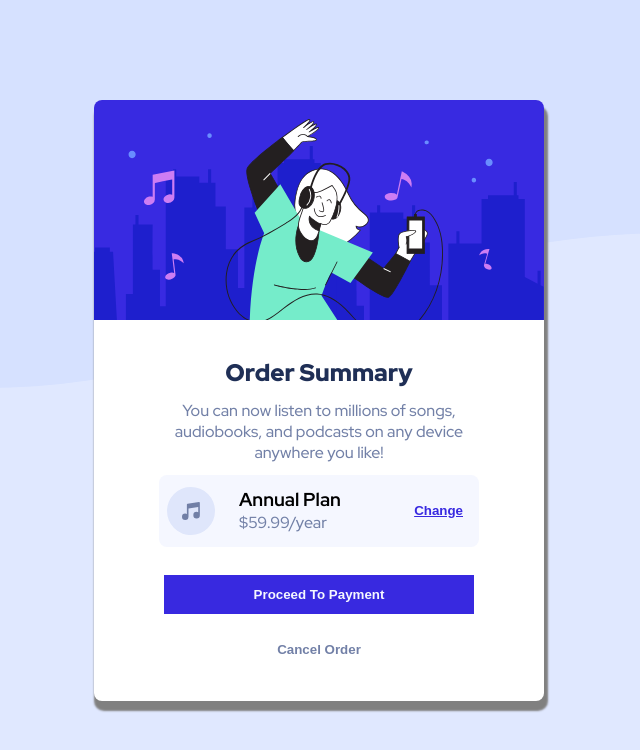
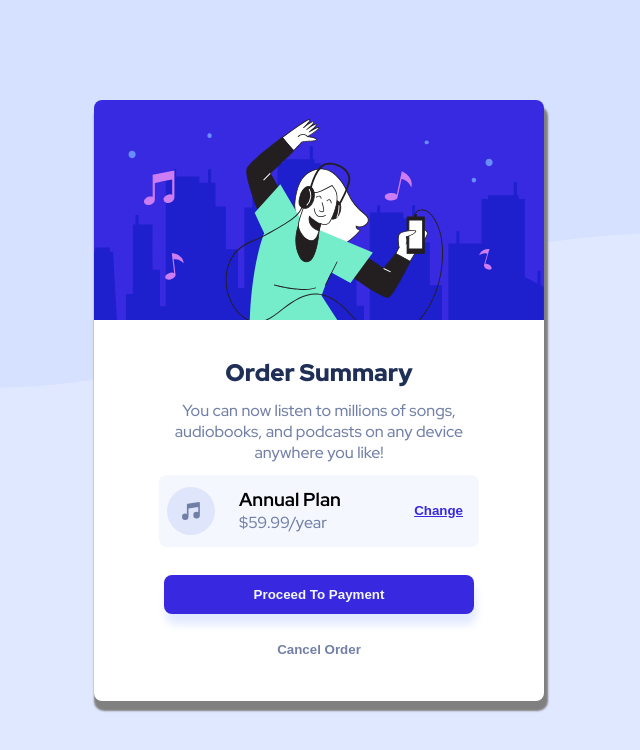
Before and after one commit to nejidevelops/Order-summary-component, a website: page index.html in a window 1280 px wide. Shown: the whole page, without its empty margins (321-961 px from the left). Drawn offline with Linux system fonts and the light colour scheme.

Commit message:
Add box shadow

```diff
--- a/style.css
+++ b/style.css
@@ -120,6 +120,8 @@ p {
 
 .checkout-buttons button:nth-child(1) {
   background-color: var(--bright-blue);
+  border-radius: 8px;
+  box-shadow: 2px 10px 10px var(--pale-blue);
 }
 
 .checkout-buttons button:nth-child(1) a {
```
